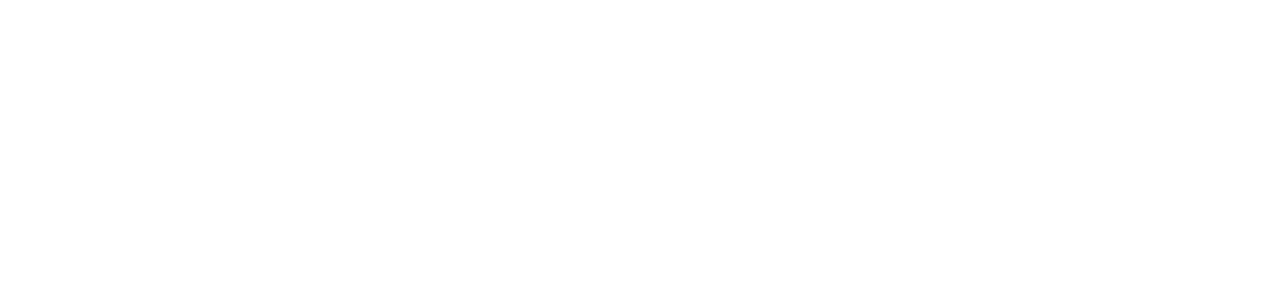
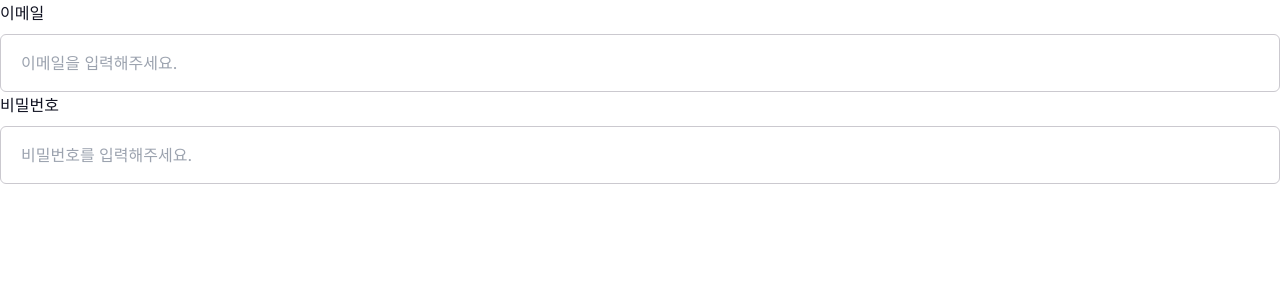
Before and after one commit to 5-PS/DANCHOO, a Next.js app: page /signin in a window 1280 px wide. Shown: the top 300 px of the page. Built offline with nearby package versions, Linux system fonts and the light colour scheme.

Commit message:
feat: SigninForm 컴포넌트 생성

```diff
--- a/app/signin/_components/signinForm.tsx
+++ b/app/signin/_components/signinForm.tsx
@@ -2,8 +2,16 @@
 
 import { FieldValues, useForm } from 'react-hook-form';
 
+import Input from '@/components/input/input';
+
+const EMAIL_REGEX = /^[A-Za-z0-9]([-_.]?[A-Za-z0-9])*@[a-z0-9]([-_.]?[A-Za-z0-9])*\.[A-Za-z]{2,3}$/;
+
 export default function SigninForm() {
-  const { handleSubmit } = useForm<FieldValues>({ mode: 'all' });
+  const {
+    register,
+    handleSubmit,
+    formState: { errors },
+  } = useForm<FieldValues>({ mode: 'all' });
 
   const onSubmit = () => {
     // TODO: submit 함수 작성
@@ -11,7 +19,31 @@ export default function SigninForm() {
 
   return (
     <form onSubmit={handleSubmit(onSubmit)}>
-      <div className="flex flex-col w-[300px] gap-7">{/* TODO: input 컴포넌트 추가 */}</div>
+      <div className="flex flex-col w-[300px] gap-7">
+        {/* FIXME: w-[300px] gap-7 스타일 적용 안됨 */}
+        <Input
+          label="이메일"
+          type="text"
+          errorMessage={errors.email?.message}
+          placeholder="이메일을 입력해주세요."
+          {...register('email', {
+            required: '이메일을 입력해주세요.',
+            pattern: {
+              value: EMAIL_REGEX,
+              message: '올바른 이메일 주소가 아닙니다.',
+            },
+          })}
+        />
+        <Input
+          label="비밀번호"
+          type="password"
+          errorMessage={errors.password?.message}
+          placeholder="비밀번호를 입력해주세요."
+          {...register('password', {
+            required: '비밀번호를 입력해주세요.',
+          })}
+        />
+      </div>
       {/* TODO: button 컴포넌트 추가 */}
     </form>
   );
```
